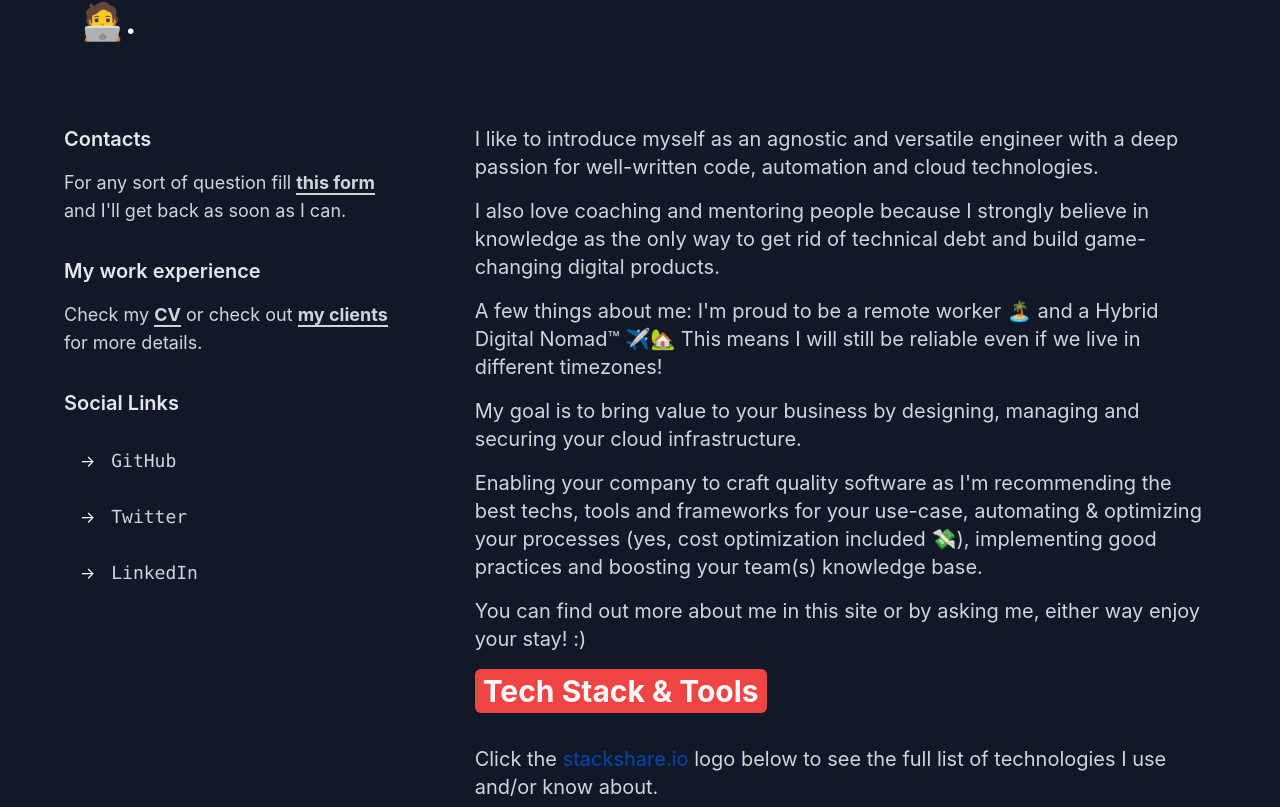
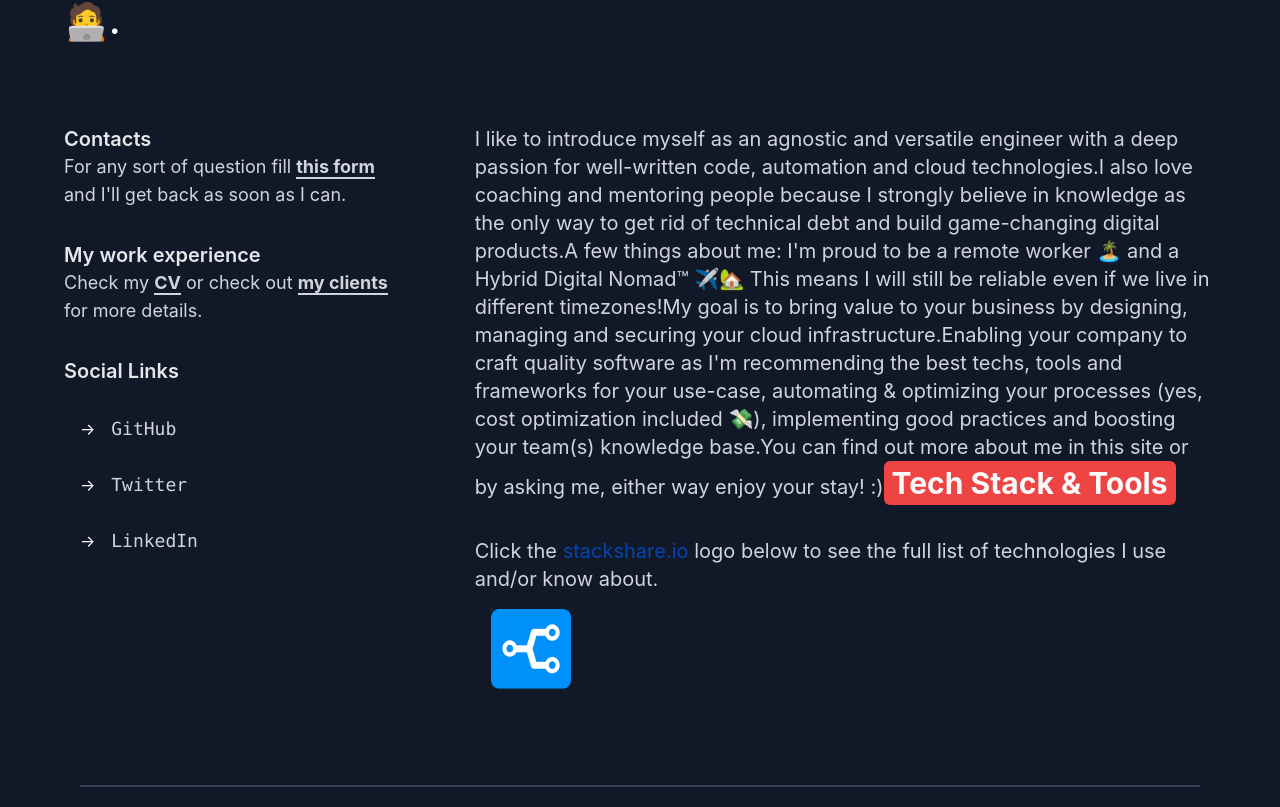
Before and after one commit to mbianchidev/mb-consulting.dev, a Next.js app: page /about in a window 1280 px wide. Shown: the part 653-1460 px from the top of the page. Built offline with nearby package versions, Linux system fonts and the light colour scheme.

Commit message:
fixed <div> cannot appear as a descendant of <p> error

```diff
--- a/components/AboutMe.js
+++ b/components/AboutMe.js
@@ -11,12 +11,12 @@ export default function AboutMe() {
       </div>
       <div className="bg-[#F1F1F1] -mt-10 dark:bg-gray-900">
         <div className="text-container max-w-6xl mx-auto pt-20">
-          <p
+          <span
             className="leading-loose text-2xl md:text-4xl font-semibold  mx-4"
             style={{ lineHeight: "3rem" }}
           >
             {userData.about.title}.
-          </p>
+          </span>
         </div>
       </div>
       <div className="bg-[#F1F1F1] dark:bg-gray-900 px-4">
@@ -27,7 +27,7 @@ export default function AboutMe() {
               <h1 className="text-xl font-semibold text-gray-700 dark:text-gray-200">
                 Contacts
               </h1>
-              <p className="text-lg text-gray-500 mt-4 dark:text-gray-300">
+              <span className="text-lg text-gray-500 mt-4 dark:text-gray-300">
                 For any sort of question fill {" "}
                 <a
                   href="/contacts"
@@ -36,13 +36,13 @@ export default function AboutMe() {
                   this form
                 </a>{" "}
                 and I'll get back as soon as I can.
-              </p>
+              </span>
             </div>
             <div className="mt-8">
               <h1 className="text-xl font-semibold text-gray-700 dark:text-gray-200">
                 My work experience
               </h1>
-              <p className="text-lg text-gray-500 mt-4 dark:text-gray-300">
+              <span className="text-lg text-gray-500 mt-4 dark:text-gray-300">
                 Check my {" "}
                 <a
                   href={userData.resumeUrl}
@@ -56,7 +56,7 @@ export default function AboutMe() {
                   className="text-gray-800 border-b-2 border-gray-800 dark:border-gray-300 font-bold dark:text-gray-300"
                 > my clients </a>{" "}
                 for more details.
-              </p>
+              </span>
             </div>
             {/* Social Links */}
             <h1 className="text-xl font-semibold text-gray-700 mt-8 dark:text-gray-200">
@@ -70,10 +70,10 @@ export default function AboutMe() {
                   className="flex flex-row items-center space-x-4 group"
                 >
                   <div className="my-4">&rarr;</div>
-                  <p className="text-lg text-gray-500 font-mono relative overflow-hidden dark:text-gray-300">
+                  <span className="text-lg text-gray-500 font-mono relative overflow-hidden dark:text-gray-300">
                     <div className="absolute h-0.5 w-full bg-gray-400 bottom-0 transform -translate-x-24 group-hover:translate-x-0 transition duration-300" suppressHydrationWarning={true}></div>
                     GitHub
-                  </p>
+                  </span>
                 </a>
               </div>
               <div className="flex flex-row justify-start items-center">
@@ -83,10 +83,10 @@ export default function AboutMe() {
                   className="flex flex-row items-center space-x-4 group"
                 >
                   <div className="my-4">&rarr;</div>
-                  <p className="text-lg text-gray-500 font-mono relative overflow-hidden dark:text-gray-300">
+                  <span className="text-lg text-gray-500 font-mono relative overflow-hidden dark:text-gray-300">
                     <div className="absolute h-0.5 w-full bg-gray-400 bottom-0 transform -translate-x-24 group-hover:translate-x-0 transition duration-300" suppressHydrationWarning={true}></div>
                     Twitter
-                  </p>
+                  </span>
                 </a>
               </div>
               <div className="flex flex-row justify-start items-center">
@@ -96,10 +96,10 @@ export default function AboutMe() {
                   className="flex flex-row items-center space-x-4 group"
                 >
                   <div className="my-4">&rarr;</div>
-                  <p className="text-lg text-gray-500 font-mono relative overflow-hidden dark:text-gray-300">
+                  <span className="text-lg text-gray-500 font-mono relative overflow-hidden dark:text-gray-300">
                     <div className="absolute h-0.5 w-full bg-gray-400 bottom-0 transform -translate-x-24 group-hover:translate-x-0 transition duration-300" suppressHydrationWarning={true}></div>
                     LinkedIn
-                  </p>
+                  </span>
                 </a>
               </div>
             </div>
@@ -107,12 +107,12 @@ export default function AboutMe() {
           {/* Text area */}
           <div className="col-span-1 md:col-span-2">
             {userData.about.description?.map((desc, aboutMeId) => (
-              <p
+              <span
                 key={aboutMeId}
                 className="text-xl text-gray-700 mb-4 dark:text-gray-300 "
               >
                 {desc}
-              </p>
+              </span>
             ))}
 
             <h1 className="bg-red-500 text-3xl rounded-md px-2 py-1 inline-block font-bold text-gray-50">
@@ -120,13 +120,13 @@ export default function AboutMe() {
             </h1>
             <div className="flex flex-row flex-wrap mt-8">
               <div>
-                <p className="text-xl text-gray-700 mb-4 dark:text-gray-300">
+                <span className="text-xl text-gray-700 mb-4 dark:text-gray-300">
                 Click the
                 <a
                   href="https://stackshare.io/"
                   target="_blank" rel="noopener noreferrer"
                   style={{color:"#0645AD"}}> stackshare.io </a> logo below to see the full list of technologies I use and/or know about.
-                </p>
+                </span>
               </div>
               <a id="link-stackshare" href={userData.techStack} target="_blank" rel="noopener noreferrer">
                 <img src="./images/stackshare.png" className="h-20 w-20 mx-4 my-4"/>
```
